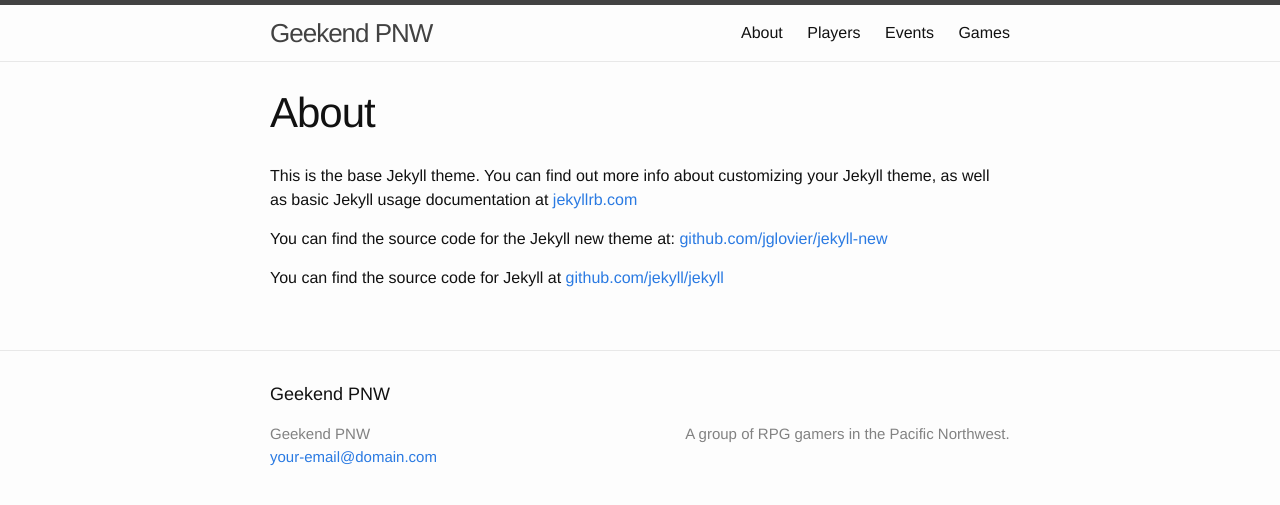
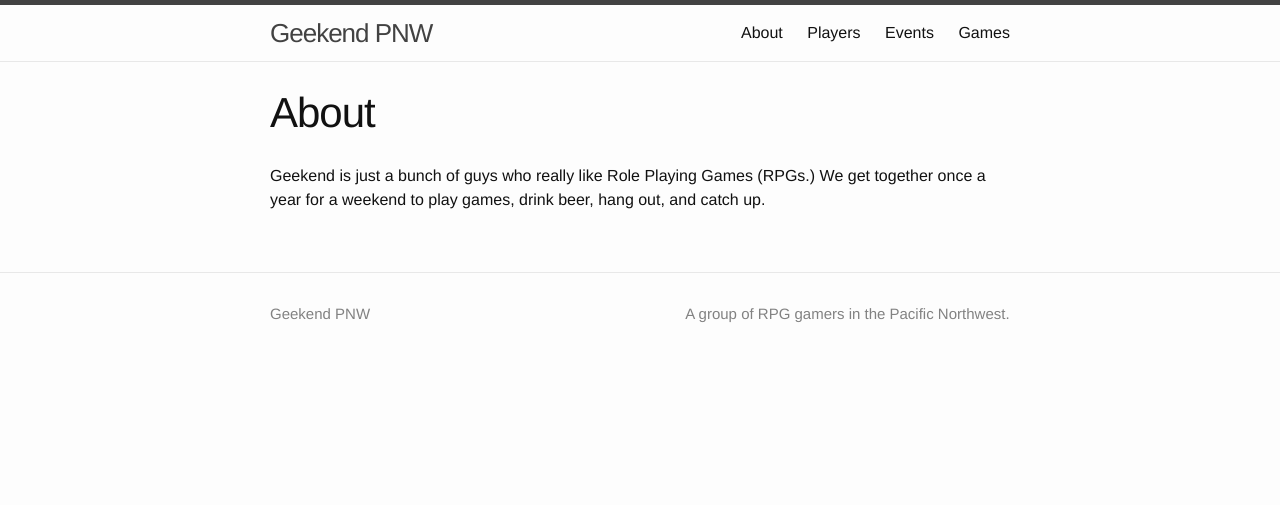
Before and after one commit to Geekend-PNW/geekend-pnw.github.com, a Jekyll site: the page built from about.md, in a window 1280 px wide. Shown: the top 505 px of the page. Built offline with Jekyll 4.4.1, drawn with Linux system fonts in a browser that asks for light colours.

Commit message:
this should sort us out for now
Signed-off-by: W. S. Wellington <bill@wellingtonnet.net>

```diff
--- a/_includes/footer.html
+++ b/_includes/footer.html
@@ -2,13 +2,13 @@
 
   <div class="wrapper">
 
-    <h2 class="footer-heading">{{ site.title }}</h2>
+    <!-- <h2 class="footer-heading">{{ site.title }}</h2> -->
 
     <div class="footer-col-wrapper">
       <div class="footer-col  footer-col-1">
         <ul class="contact-list">
           <li>{{ site.title }}</li>
-          <li><a href="mailto:{{ site.email }}">{{ site.email }}</a></li>
+<!--           <li><a href="mailto:{{ site.email }}">{{ site.email }}</a></li> -->
         </ul>
       </div>
 
--- a/about.md
+++ b/about.md
@@ -4,8 +4,4 @@ title: About
 permalink: /about/
 ---
 
-This is the base Jekyll theme. You can find out more info about customizing your Jekyll theme, as well as basic Jekyll usage documentation at [jekyllrb.com](http://jekyllrb.com/)
-
-You can find the source code for the Jekyll new theme at: [github.com/jglovier/jekyll-new](https://github.com/jglovier/jekyll-new)
-
-You can find the source code for Jekyll at [github.com/jekyll/jekyll](https://github.com/jekyll/jekyll)
+Geekend is just a bunch of guys who really like Role Playing Games (RPGs.)  We get together once a year for a weekend to play games, drink beer, hang out, and catch up.
```
Also changed, not shown: _posts/2015-08-13-welcome.md (added, +8 -0 lines).
